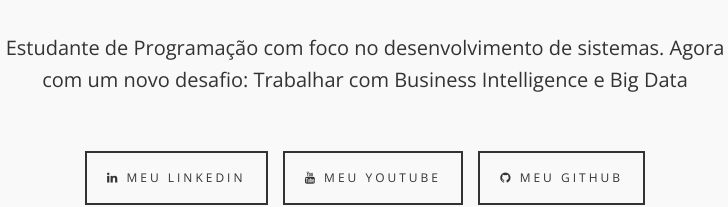
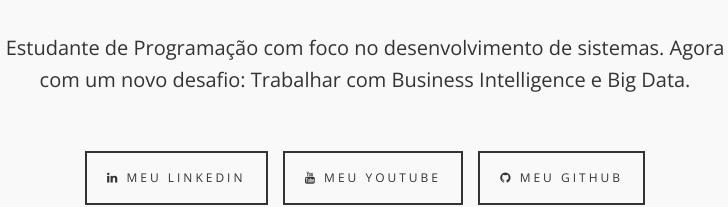
Before and after one commit to biazinha32/Beatriz, a plain HTML site: page index.html in a window 1280 px wide. Shown: the part 991-1198 px from the top of the page, 275-1003 px from the left. Drawn offline with nearby package versions, Linux system fonts and the light colour scheme; files that its build step writes are made by us from their sources.

Commit message:
Update index.html

```diff
--- a/index.html
+++ b/index.html
@@ -66,7 +66,7 @@
 		<div class="col-md-8">
             <h2 class="d-block">SOBRE MIM</h2>
 			<p>
-				Estudante de Programação com foco no desenvolvimento de sistemas. Agora com um novo desafio: Trabalhar com Business Intelligence e Big Data
+				Estudante de Programação com foco no desenvolvimento de sistemas. Agora com um novo desafio: Trabalhar com Business Intelligence e Big Data.
 			</p>
 			<p>
 				<a href="https://www.linkedin.com/in/beatriz-ribeiro-a70971334/" target="_blank" class="btnghost"><i class="fa fa-linkedin"></i> MEU LINKEDIN</a>
```
